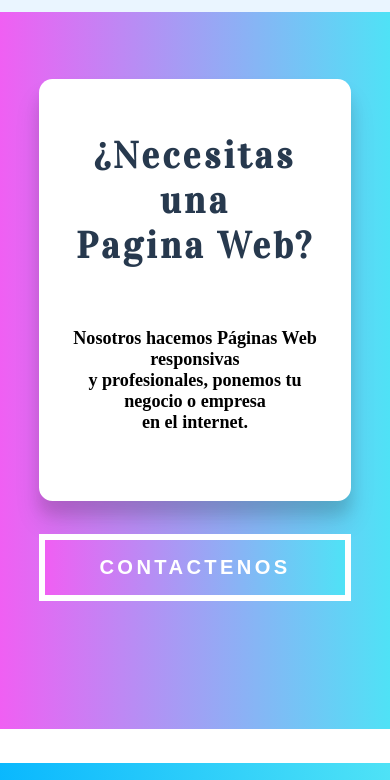
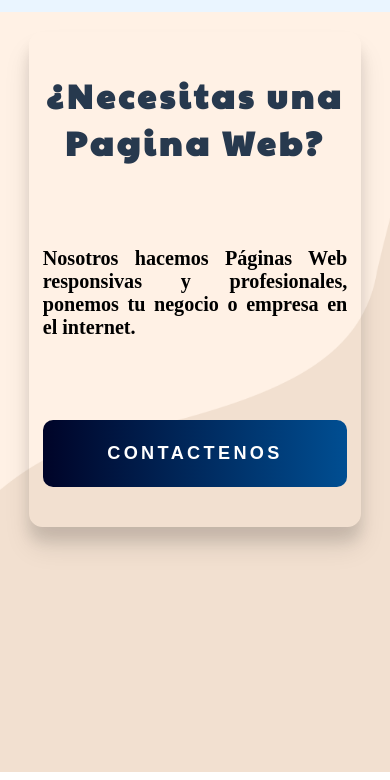
Before and after one commit to Giancarloct90/sanJose, a website built with webpack: page src/index.html in a window 390 px wide. Shown: the part 64-844 px from the top of the page. Built offline with nearby package versions, Linux system fonts and the light colour scheme.

Commit message:
15.08.22

```diff
--- a/src/index.html
+++ b/src/index.html
@@ -53,14 +53,14 @@
         <h2 class="heroText">¿Necesitas una </br> Pagina Web?</h2>
         <div class="textBox">
           <h2>
-            Nosotros hacemos Páginas Web responsivas <br> y
-            profesionales, ponemos tu negocio o empresa <br> en el internet.
+            Nosotros hacemos Páginas Web responsivas y
+            profesionales, ponemos tu negocio o empresa en el internet.
           </h2>
         </div>
 
-      </div>
-      <div class="divBtnHero">
-        <a href="#footer"><button class="btnHero2">CONTACTENOS</button> </a>
+        <div class="divBtnHero">
+          <a href="#footer"><button class="btnHero2">CONTACTENOS</button> </a>
+        </div>
       </div>
     </div>
     <div class=" imgVectorDiv">
--- a/src/js/index.js
+++ b/src/js/index.js
@@ -3,15 +3,15 @@
 // // Then we set the value in the --vh custom property to the root of the document
 // document.documentElement.style.setProperty("--vh", `${vh}px`);
 
-// const resizeOps = () => {
-//   document.documentElement.style.setProperty(
-//     "--vh",
-//     window.innerHeight * 0.01 + "px"
-//   );
-// };
+const resizeOps = () => {
+  document.documentElement.style.setProperty(
+    "--vh",
+    window.innerHeight * 0.01 + "px"
+  );
+};
 
-// resizeOps();
-// window.addEventListener("resize", resizeOps);
+resizeOps();
+window.addEventListener("resize", resizeOps);
 
 const divBurger = document.getElementById("divBurger");
 const navLinks = document.getElementById("navLinks");
--- a/src/style/_fonts.scss
+++ b/src/style/_fonts.scss
@@ -17,3 +17,8 @@
   font-family: "text-hero";
   src: url("../asset/fonts/Vidaloka-Regular.ttf");
 }
+
+@font-face {
+  font-family: "text-hero2";
+  src: url("../asset/fonts/PaytoneOne-Regular.ttf");
+}
--- a/src/style/_hero.scss
+++ b/src/style/_hero.scss
@@ -32,18 +32,22 @@
   flex-direction: column;
   gap: 5rem;
   animation: load2 2s ease-in-out;
+  padding: 5rem 0rem;
 }
 
 .divTextContent {
   display: flex;
   flex-direction: column;
-  margin-top: 10rem;
+  // margin-top: 6.5rem;
+  // background-color: #004e92;
+  gap: 4.5rem;
 }
 
 .heroText {
-  font-family: "text-hero";
+  font-family: "text-hero2";
   font-size: 6.7rem;
   letter-spacing: 0.5rem;
+  text-align: justify;
 }
 
 h1 {
@@ -67,11 +71,10 @@ h1 {
   background-color: white;
   width: 30rem;
   height: auto;
-  padding: 2rem 0rem;
   color: black;
   cursor: pointer;
   // margin-top: 0rem;
-  transition: color 0.3s ease-in, background-image 0.2s ease;
+  transition: all 0.4s ease-in, background-image 0.2s ease;
   font-size: 2.3rem;
   font-weight: 900;
   letter-spacing: 0.2rem;
@@ -79,18 +82,22 @@ h1 {
   padding: 1.5rem 0rem;
   border-image-slice: 1;
   border-width: 0.5rem;
-  border-image-source: linear-gradient(to left, #4fe2f6, #f05ff3);
+  border-image-source: linear-gradient(
+    to right,
+    #000428,
+    #004e92
+  ); /* W3C, IE 10+/ Edge, Firefox 16+, Chrome 26+, Opera 12+, Safari 7+ */
 
   &:hover {
-    background-image: linear-gradient(to left, #4fe2f6, #f05ff3);
+    background-image: linear-gradient(to right, #000428, #004e92);
     color: white;
   }
 }
 
 .textBox {
-  // background-color: black;
+  width: 40%;
   h2 {
-    margin: 2rem 0rem;
+    text-align: justify;
     color: black;
     font-size: 2.7rem;
   }
@@ -105,23 +112,45 @@ h1 {
   }
 
   .hero {
-    background-image: linear-gradient(to left, #4fe2f6, #f05ff3);
+    // background-image: linear-gradient(to left, #4fe2f6, #f05ff3);
+    // background: $backgroundHero; /* W3C, IE 10+/ Edge, Firefox 16+, Chrome 26+, Opera 12+, Safari 7+ */
+    background-image: url("../asset/img/backgr.png");
+    // background-color: #004e92;
+    background-size: cover;
+    background-repeat: no-repeat;
+    background-position: center;
+    height: 90vh;
+    // min-height: 100vh;
+    padding-top: 0rem;
+    // padding-bottom: 8rem;
+    // background-color: white;
+  }
+
+  .textBox {
+    width: 100%;
+    h2 {
+      text-align: justify;
+      color: black;
+      font-size: 3rem;
+    }
   }
 
   .heroContent {
-    width: 80%;
+    width: 85%;
     margin: auto;
     text-align: center;
+    padding: 3rem 0rem;
   }
 
   .divTextContent {
-    background-color: white;
+    // background-color: white;
     width: 100%;
     border-radius: 2rem;
-    padding: 8rem 3rem;
+    padding: 6rem 2rem;
     height: auto;
+    // margin-top: 3rem;
     display: flex;
-    gap: 7rem;
+    gap: 12rem;
     text-align: center;
     animation: load3 1.5s ease;
     box-shadow: 0rem 2rem 2rem 0rem rgba(0, 0, 0, 0.1),
@@ -129,17 +158,12 @@ h1 {
 
     .heroText {
       color: #27394e;
-      font-size: 5.5rem;
-      letter-spacing: 0.5rem;
+      text-align: justify;
+      font-size: 5rem;
+      // letter-spacing: rem;
       font-weight: bolder;
       font-stretch: expanded;
       text-align: center;
-    }
-
-    h1 {
-      color: #27394e;
-      font-size: 3rem;
-      font-weight: 600;
     }
   }
 
@@ -147,17 +171,24 @@ h1 {
     width: 100%;
     text-align: center;
     height: 20rem;
+    height: auto;
   }
 
   .btnHero2 {
+    border: none;
+    border-radius: 1.5rem;
     height: 10rem;
     width: 100%;
-    font-size: 3rem;
+    font-size: 2.7rem;
     letter-spacing: 0.5rem;
     font-weight: bolder;
-    background-image: linear-gradient(to left, #4fe2f6, #f05ff3);
-    border: 1rem solid white;
+    // background-image: linear-gradient(to left, #4fe2f6, #f05ff3);
+    // background: linear-gradient(to right, #9cecfb, #65c7f7, #0052d4);
+    background: linear-gradient(to right, #000428, #004e92);
+    // border: 1rem solid white;
     color: white;
     animation: load4 1.5s ease-in;
+    // border-image-source: linear-gradient(to right, #000428, #004e92);
+    // border-radius:;
   }
 }
--- a/src/style/_proyectos.scss
+++ b/src/style/_proyectos.scss
@@ -82,13 +82,11 @@
 
 .proyectosContent {
   opacity: 0;
-  transform: translateY(50%);
-  transition: all 0.3s ease-in-out;
+  transition: all 0.6s ease-in;
 }
 
 .proyectosContentReveal {
   opacity: 1;
-  transform: translateY(0%);
 }
 
 // ***************************************************/
@@ -122,8 +120,15 @@
     width: 80%;
     margin: 0 auto;
     background-color: bisque;
+    opacity: 0;
+    transform: translateY(50%);
+    transition: all 0.5s ease-in-out;
   }
 
+  .proyectosContentReveal {
+    opacity: 1;
+    transform: translateY(0%);
+  }
   .carousel-track {
     padding: 0rem;
     margin: 0rem;
--- a/src/style/_variables.scss
+++ b/src/style/_variables.scss
@@ -4,3 +4,4 @@ $heade3: 3.3rem;
 $header4: 2rem;
 $text: 2.5rem;
 $gradient: linear-gradient(left, #38d39f, #38a4d3);
+$backgroundHero: linear-gradient(to right, #9cecfb, #65c7f7, #0052d4);
```
Also changed, not shown: src/asset/fonts/PaytoneOne-Regular.ttf (added), src/asset/img/backgr.png (added), src/style/style.css, 2 other files.
